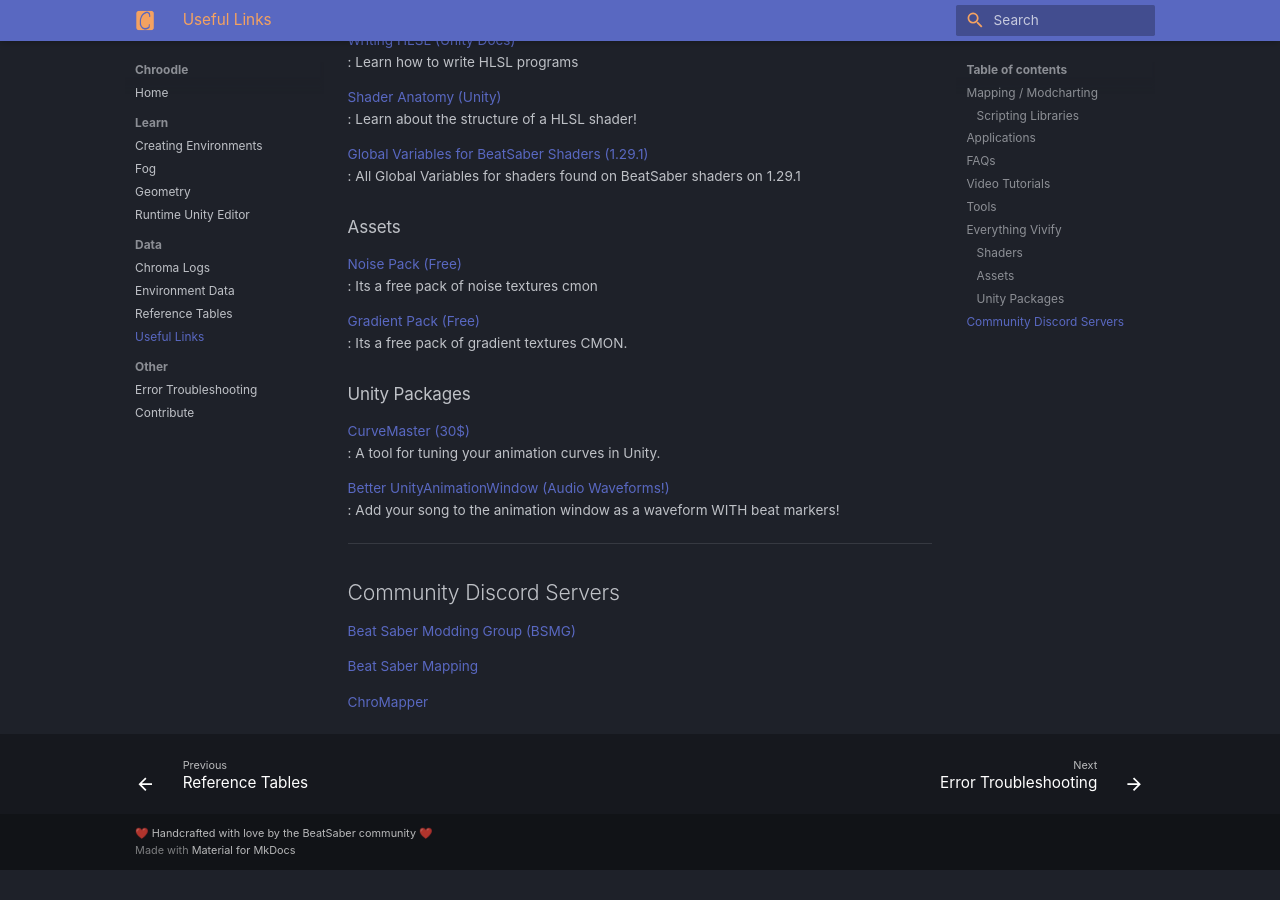
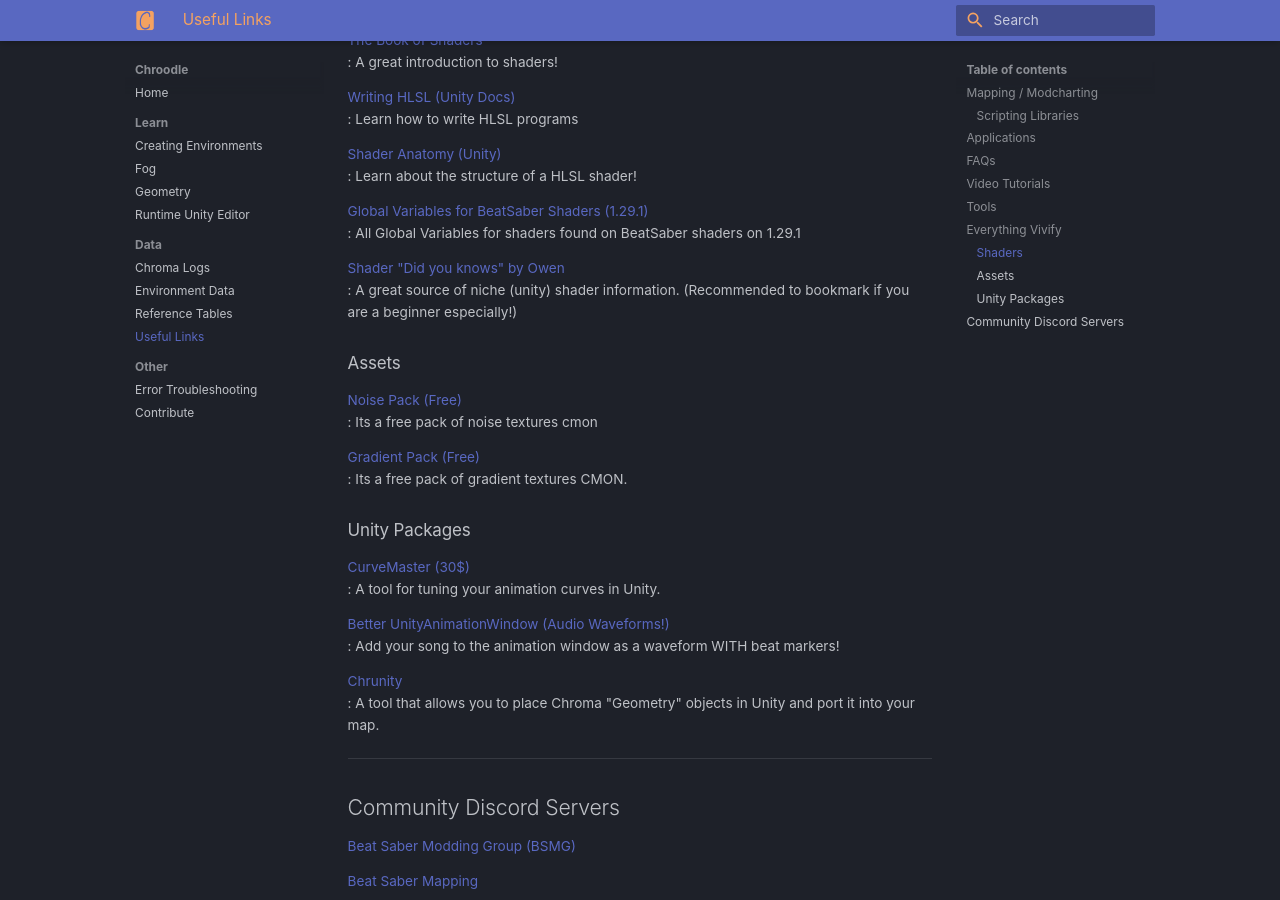
Before and after one commit to UGEcko/chroodleWeb, an MkDocs documentation site: the page built from docs/data/links.md, in a window 1280 px wide and 900 px high, scrolled down 3450 px. Built offline with MkDocs 1.6.1 and Material for MkDocs 9.7.7, drawn with Linux system fonts in a browser that asks for light colours; some web fonts are replaced; before the commit the page ends 4320 px from its top, so only the background shows below that; some of the changed text lies outside the part shown.

Commit message:
Add some cool stuf

```diff
--- a/docs/data/links.md
+++ b/docs/data/links.md
@@ -84,6 +84,8 @@
 
 [Video Compressor](https://8mb.video/) <br> : Simple video compressor, specify the file size aswell!
 
+[Perlin Noise Generator Website](https://htmlpreview.github.io/?https://github.com/blackears/PerlinNoiseMaker/blob/master/index.html) <br> : Simple site that allows you to quickly generate and download perlin noise textures.
+
 <hr>
 
 ## Everything Vivify
@@ -123,6 +125,8 @@
 
 [Global Variables for BeatSaber Shaders (1.29.1)](https://pastebin.com/XKmuwJZz) <br> : All Global Variables for shaders found on BeatSaber shaders on 1.29.1
 
+[Shader "Did you knows" by Owen](https://github.com/OwenTheProgrammer/The-Shader-Grimoire/blob/main/DidYouKnow/README.md) <br> : A great source of niche (unity) shader information. (Recommended to bookmark if you are a beginner especially!)
+
 ### Assets
 
 [Noise Pack (Free)](https://opengameart.org/content/noise-texture-pack) <br> : Its a free pack of noise textures cmon
@@ -136,6 +140,8 @@
 
 [Better UnityAnimationWindow (Audio Waveforms!)](https://github.com/swifter1243/UnityAnimationWindow) <br> : Add your song to the animation window as a waveform WITH beat markers!
 
+[Chrunity](https://github.com/UGEcko/Chrunity) <br> : A tool that allows you to place Chroma "Geometry" objects in Unity and port it into your map.
+
 <hr>
 
 
```
